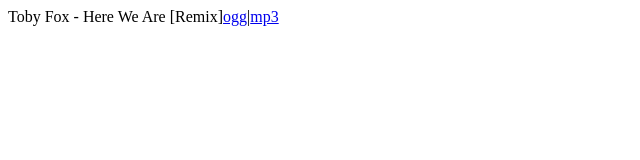
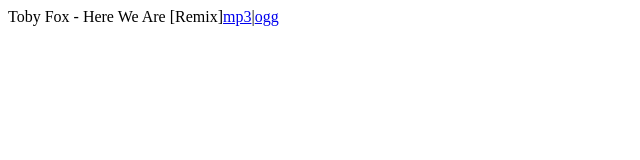
Before and after one commit to dekrain/Media, a plain HTML site: page index.html in a window 1280 px wide. Shown: the full height of the page, 0-640 px from the left. Drawn offline with Linux system fonts and the light colour scheme.

Commit message:
Update index.html

```diff
--- a/index.html
+++ b/index.html
@@ -35,10 +35,10 @@
     if (e.type === 'audio') {
       var el1 = document.createElement('a');
       el1.href = e.mp3;
-      el1.innerText = 'ogg';
+      el1.innerText = 'mp3';
       var el2 = document.createElement('a');
       el2.href = e.ogg;
-      el2.innerText = 'mp3';
+      el2.innerText = 'ogg';
       el.appendChild(text(e.artist + ' - ' + e.name));
       el.appendChild(el1);
       el.appendChild(text('|'));
```
